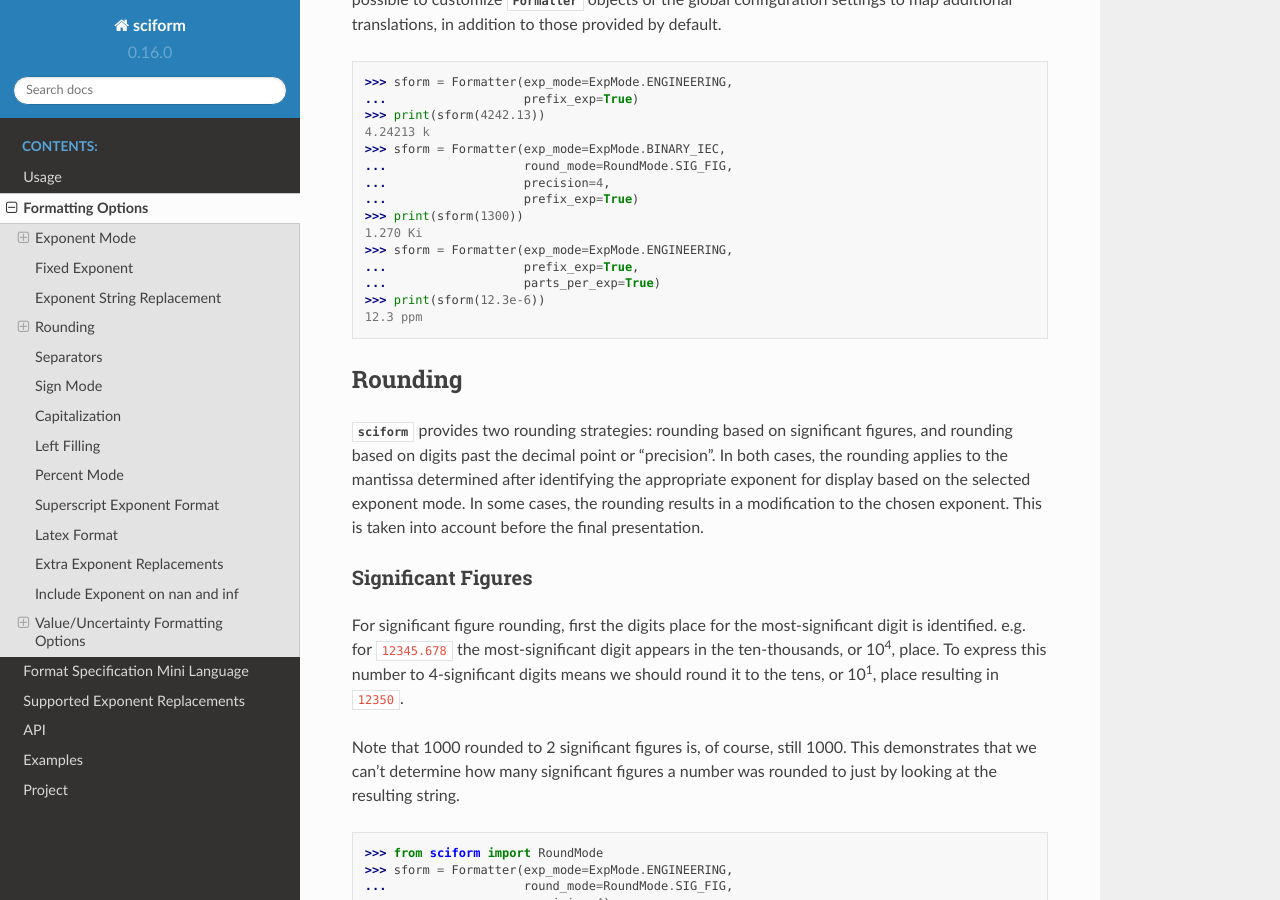
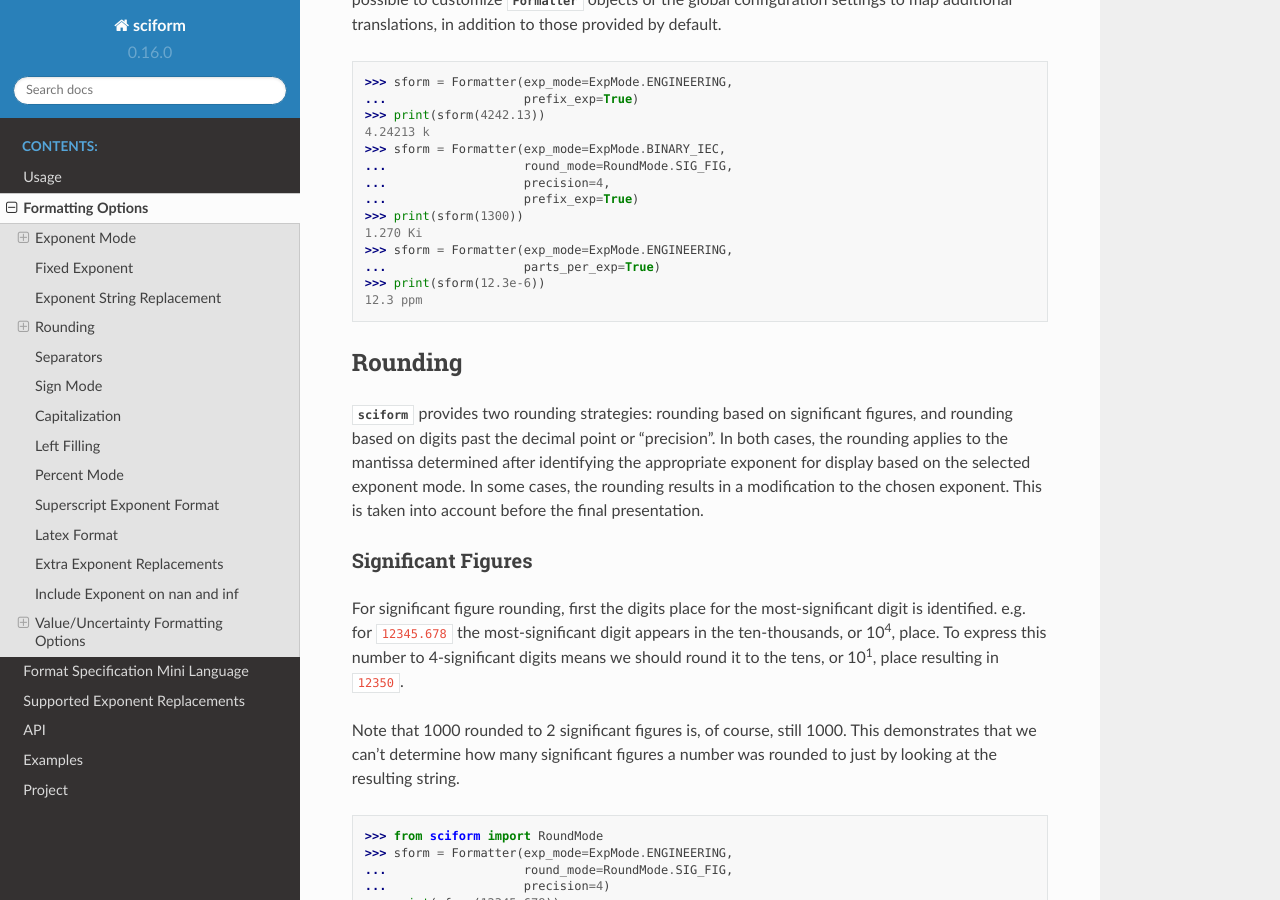
Before and after one commit to jagerber48/sciform, a Sphinx documentation site: the page built from docs/source/options.rst, in a window 1280 px wide and 900 px high, scrolled down 2723 px. Built offline with Sphinx 7.4.7 and the Read the Docs theme 2.0.0, drawn with Linux system fonts in a browser that asks for light colours.

Commit message:
fix doctests

```diff
--- a/docs/source/options.rst
+++ b/docs/source/options.rst
@@ -151,7 +151,6 @@ translations, in addition to those provided by default.
 >>> print(sform(1300))
 1.270 Ki
 >>> sform = Formatter(exp_mode=ExpMode.ENGINEERING,
-...                   prefix_exp=True,
 ...                   parts_per_exp=True)
 >>> print(sform(12.3e-6))
 12.3 ppm
@@ -418,7 +417,6 @@ A non-standard parts-per-thousand form, ``ppth``, can be accessed with
 the ``add_ppth_form`` option.
 
 >>> sform = Formatter(exp_mode=ExpMode.ENGINEERING,
-...                   prefix_exp=True,
 ...                   parts_per_exp=True,
 ...                   add_ppth_form=True)
 >>> print(sform(12.3e-3))
```
